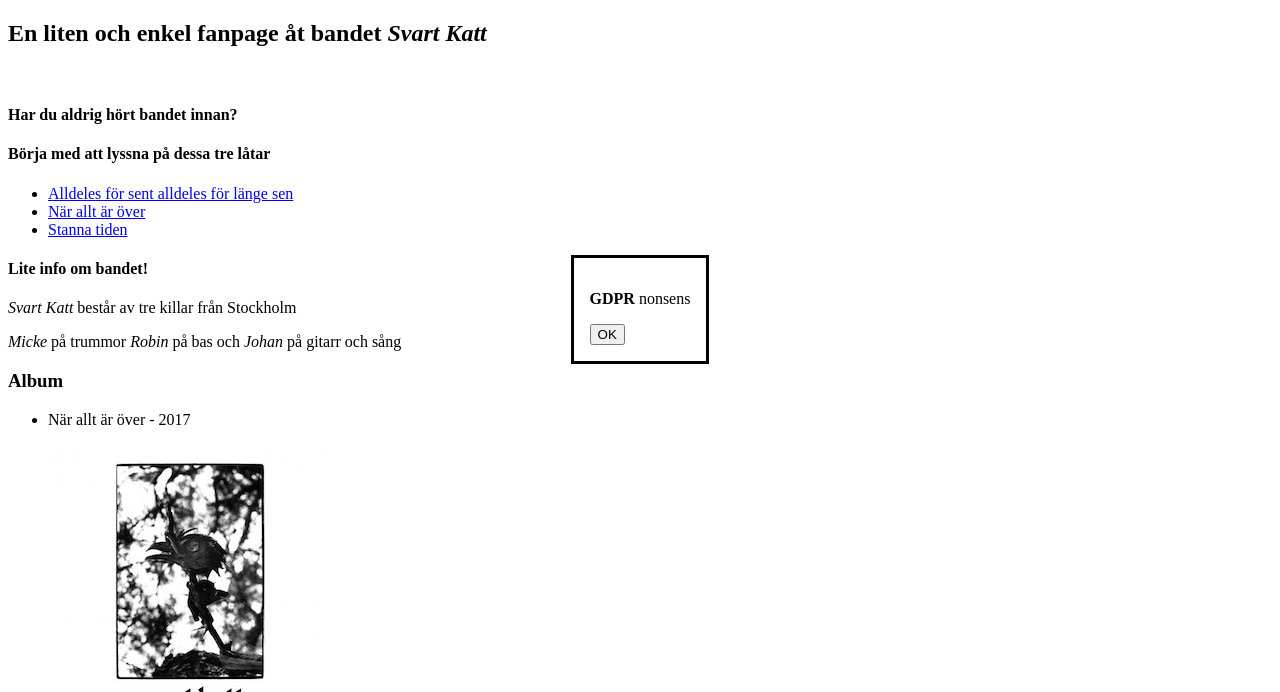
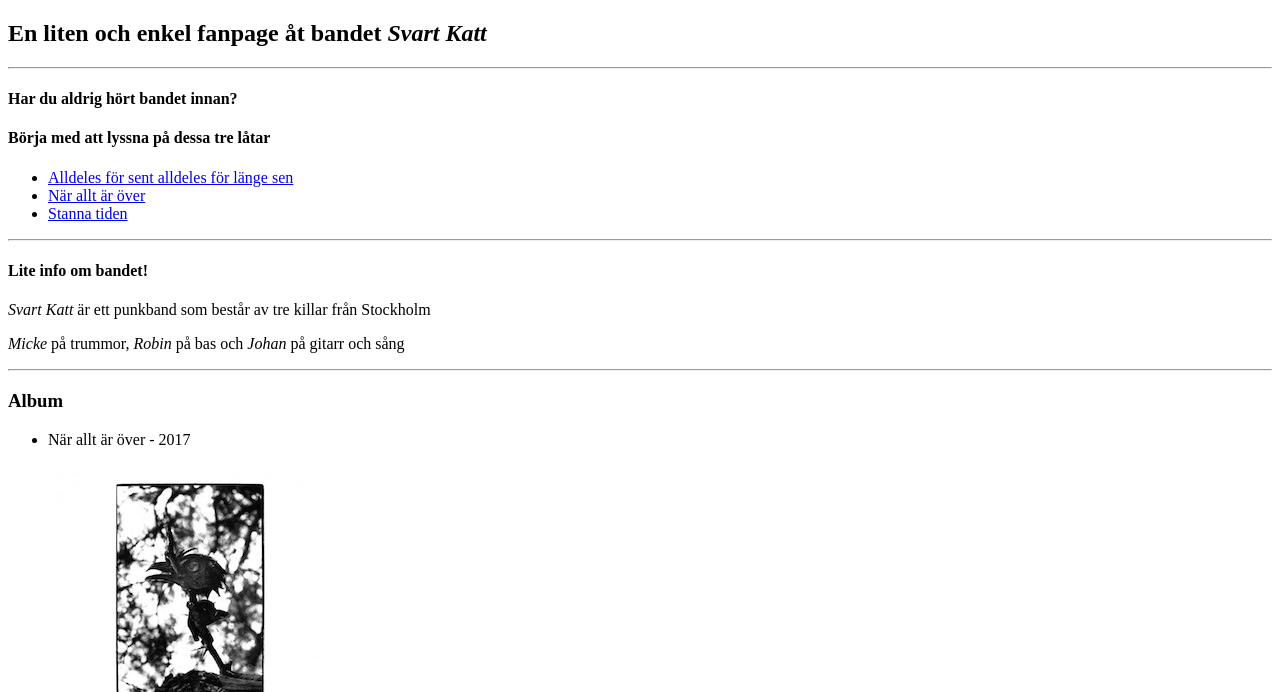
Before and after one commit to linushj/2.6.6, a plain HTML site: page index.html in a window 1280 px wide. Shown: the top 692 px of the page. Drawn offline with Linux system fonts and the light colour scheme.

Commit message:
Edited some text

```diff
--- a/index.html
+++ b/index.html
@@ -7,7 +7,7 @@
     </head>
     <body>
         <h2>En liten och enkel fanpage åt bandet <i>Svart Katt</i></h2>
-        <br>
+        <hr>
         <H4>Har du aldrig hört bandet innan?</H4>
         <h4>Börja med att lyssna på dessa tre låtar</h4>
         <ul>
@@ -21,15 +21,12 @@
                 <a href="https://open.spotify.com/track/6DoOMNxfnSofgTg5wfQf57?si=7994ca32b00c406c" target="_blank">Stanna tiden</a>
             </li>
         </ul>
-        <dialog open>
-            <p><strong>GDPR</strong> nonsens</p>
-            <form method="dialog">
-                <button>OK</button>
-            </form>
-        </dialog>
+        <hr>
         <h4> Lite info om bandet!</h4>
-        <p><i>Svart Katt</i> består av tre killar från Stockholm</p>
-        <p><i>Micke</i> på trummor <i>Robin</i> på bas och <i>Johan</i> på gitarr och sång</p>
+        <p><i>Svart Katt</i> är ett punkband som består av tre killar från Stockholm</p>
+        <p><i>Micke</i> på trummor, <i>Robin</i> på bas och <i>Johan</i> på gitarr och sång</p>
+        <p></p>
+        <hr>
         <h3>Album</h3>
         <ul>
             <li>
@@ -48,6 +45,7 @@
         <a href="https://open.spotify.com/album/1CjRhSQCpxWK1RVoMEh7sE?si=b0sgjp1zSH2f-tLNkZ66xQ"><img src="images/Allt blir nog bra.jpg" alt="EP allt blir nog bra"></a>
         </li>
         </ul>
+        <hr>
         <br>
         <a href="https://adrianrecordings.com/artists/svart-katt/" target="_blank"><img src="images/svart katt.jpg" alt="Bild på bandet"></a>
         <h4>Klicka på bilden för att komma till bandets sida</h4>
```
